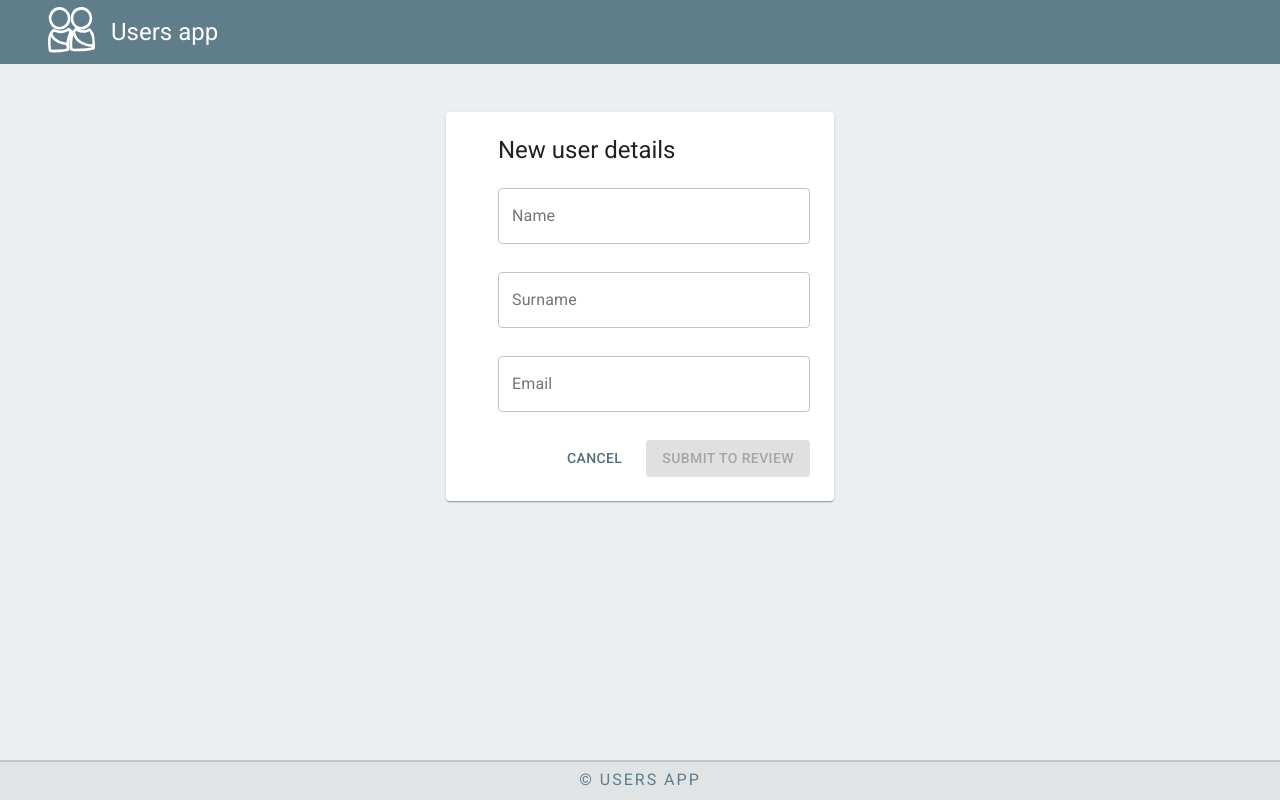
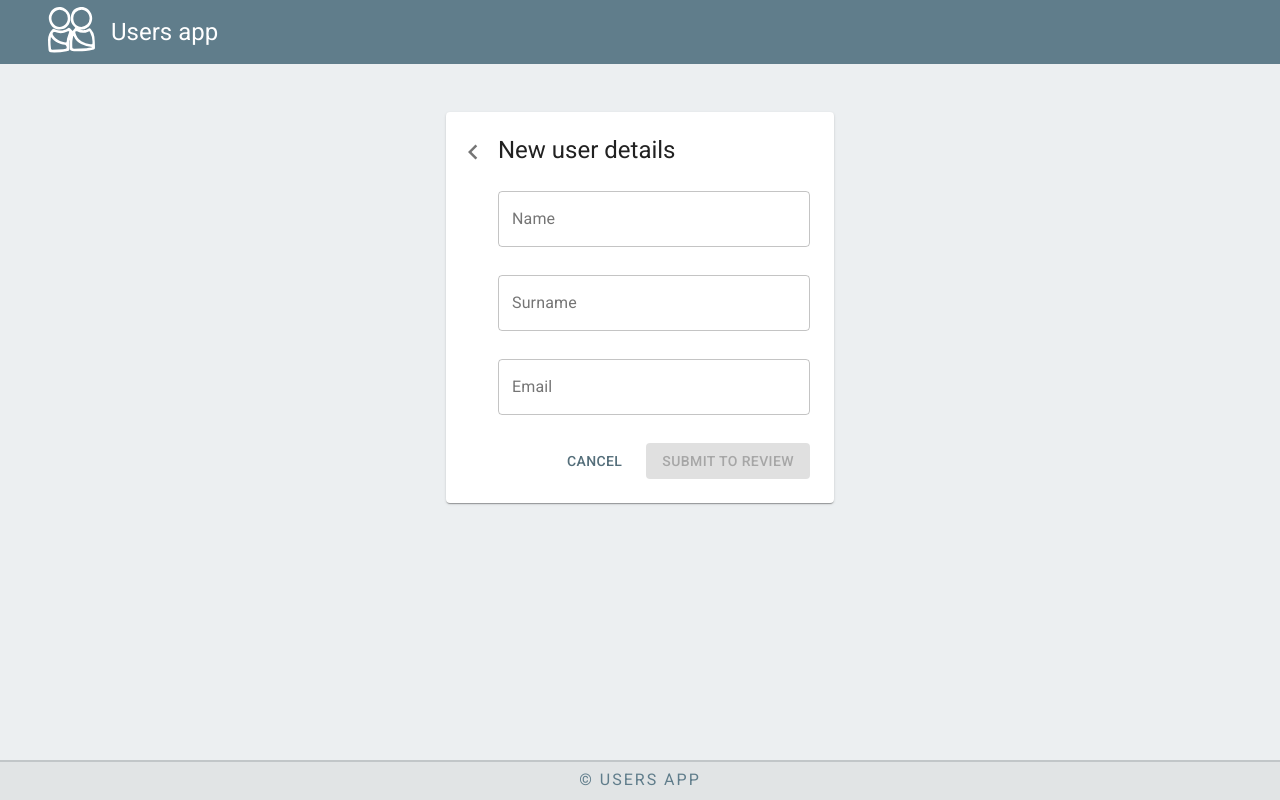
Before and after one commit to weberlance/users-app, a React app: page /users in a window 1280 px wide. Both pictures are taken after a click on the button "+ ADD USER". Built offline with nearby package versions, Linux system fonts and the light colour scheme; no server answers.

Commit message:
add back link to user form

```diff
--- a/src/screens/User/index.js
+++ b/src/screens/User/index.js
@@ -7,6 +7,9 @@ import Box from '@material-ui/core/Box'
 import Button from '@material-ui/core/Button';
 import ListItemText from '@material-ui/core/ListItemText'
 import Paper from '@material-ui/core/Paper';
+import Typography from '@material-ui/core/Typography';
+import IconButton from '@material-ui/core/IconButton';
+import KeyboardArrowLeftIcon from '@material-ui/icons/KeyboardArrowLeft';
 
 import FieldContainer from '../_shared/FieldContainer';
 import TextField from '../_shared/TextField';
@@ -14,6 +17,7 @@ import validate from './validation';
 import useStyles from './styled';
 
 const User = ({
+  history,
   match: {
     params: {
       id,
@@ -33,13 +37,26 @@ const User = ({
     console.log(values);
   }, []);
 
+  const handleBack = useCallback(() => {
+    history.push('/users');
+  }, [history]);
+
   return (isNew || user.id) ? (
     <Box display="flex" justifyContent="center">
       <Box my={6} width="388px" clone>
         <Paper className={classes.container}>
           <Box pt={3} pr={3} pb={1.25} pl={6.5}>
             <ListItemText
-              primary={isNew ? 'New user details' : `${user.first_name} ${user.last_name}`}
+              primary={
+                <Box>
+                  <IconButton aria-label="Back to list" className={classes.backButton} onClick={handleBack}>
+                    <KeyboardArrowLeftIcon/>
+                  </IconButton>
+                  <span>
+                    {isNew ? 'New user details' : `${user.first_name} ${user.last_name}`}
+                  </span>
+                </Box>
+              }
               secondary={isNew ? undefined : `ID: ${user.id}`}
               classes={{
                 root: classes.title,
@@ -105,6 +122,7 @@ const User = ({
 };
 
 User.propTypes = {
+  history: PropTypes.object.isRequired,
   match: PropTypes.shape({
     params: PropTypes.shape({
       id: PropTypes.oneOfType([
--- a/src/screens/User/styled.js
+++ b/src/screens/User/styled.js
@@ -28,6 +28,16 @@ const useStyles = makeStyles((theme) => ({
     color: blueGrey[600],
     marginRight: theme.spacing(2),
   },
+  backButton: {
+    color: theme.palette.action.active,
+    padding: 0,
+    marginLeft: -theme.spacing(5),
+    marginRight: theme.spacing(1.25),
+    '& svg': {
+      width: '1.25em',
+      height: '1.25em',
+    }
+  },
 }));
 
 export default useStyles;
```
